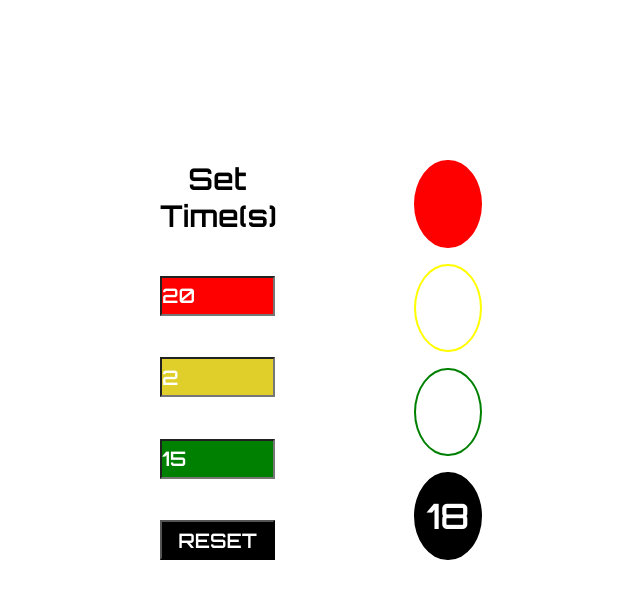
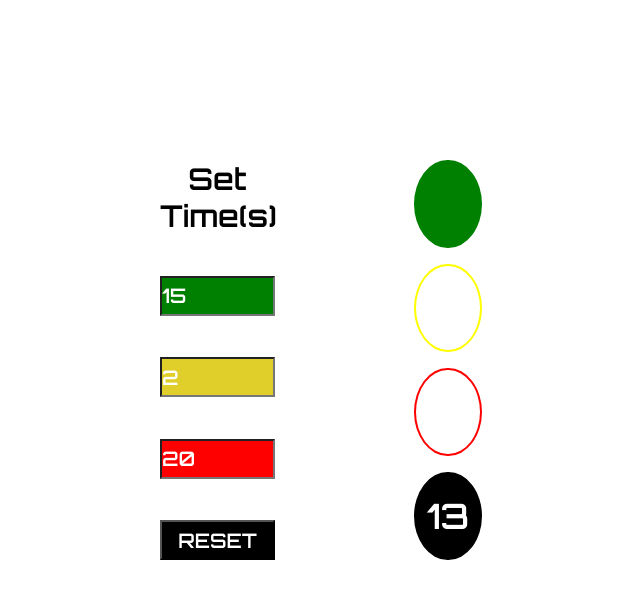
Before and after one commit to dinhquanganh/CI-JS50, a plain HTML site: page lession 1/b2/index.html in a window 1280 px wide. Both pictures are taken after a click on the button "SET". Shown: the whole page, without its empty margins (288-928 px from the left). Drawn offline with Linux system fonts and the light colour scheme.

Commit message:
logic traffic light

```diff
--- a/lession 1/b2/app.js
+++ b/lession 1/b2/app.js
@@ -8,10 +8,10 @@ function setTime() {
   let $timeRed = Number(document.getElementById("value-red").value);
   let $timeYellow = Number(document.getElementById("value-yellow").value);
   let $timeGreen = Number(document.getElementById("value-green").value);
-  document.getElementById("time").innerHTML = $timeRed;
-  let sec = $timeRed;
+  document.getElementById("time").innerHTML = $timeGreen;
+  let sec = $timeGreen;
   let checkLight = 1;
-  document.getElementById("red").style.background = "red";
+  document.getElementById("green").style.background = "green";
 
   function timeHandler() {
     let $green = document.getElementById("green");
@@ -20,24 +20,24 @@ function setTime() {
     sec--;
     document.getElementById("time").innerHTML = sec;
     if (checkLight == 1) {
-      $green.style.background = "none";
-      $red.style.background = "red";
+      $red.style.background = "none";
+      $green.style.background = "green";
       if (sec == 0) {
         checkLight = 2;
         sec = $timeYellow + 1;
       }
     } else if (checkLight == 2) {
-      $red.style.background = "none";
+      $green.style.background = "none";
       $yellow.style.background = "yellow";
       if (sec == 0) {
-        sec = $timeGreen + 1;
+        sec = $timeRed + 1;
         checkLight = 3;
       }
     } else if (checkLight == 3) {
       $yellow.style.background = "none";
-      $green.style.background = "green";
+      $red.style.background = "red";
       if (sec == 0) {
-        sec = $timeRed + 1;
+        sec = $timeGreen + 1;
         checkLight = 1;
       }
     }
--- a/lession 1/b2/index.html
+++ b/lession 1/b2/index.html
@@ -15,18 +15,17 @@
     <section>
         <div id="setupTime">
             <label style="font-size: 30px;">Set Time(s)</label>
+            <input class="input" id="value-green" style="background-color: green;" value="15" type="number" />
+            <input class="input" id="value-yellow" style="background-color: rgb(224, 206, 42);" value="2" type="number" />
             <input class="input" id="value-red" style="background-color: red;" value="20" type="number" />
-            <input class="input" id="value-yellow" style="background-color: rgb(224, 206, 42);" value="2" type="number" />
-            <input class="input" id="value-green" style="background-color: green;" value="15" type="number" />
             <button class="btn" id="set">SET</button>
             <button class="btn" id="reset">RESET</button>
-
         </div>
 
         <div id="trafficlight">
+            <div class="light" id="green"></div>
+            <div class="light" id="yellow"></div>
             <div class="light" id="red"></div>
-            <div class="light" id="yellow"></div>
-            <div class="light" id="green"></div>
             <div id="time">0</div>
         </div>
     </section>
```
